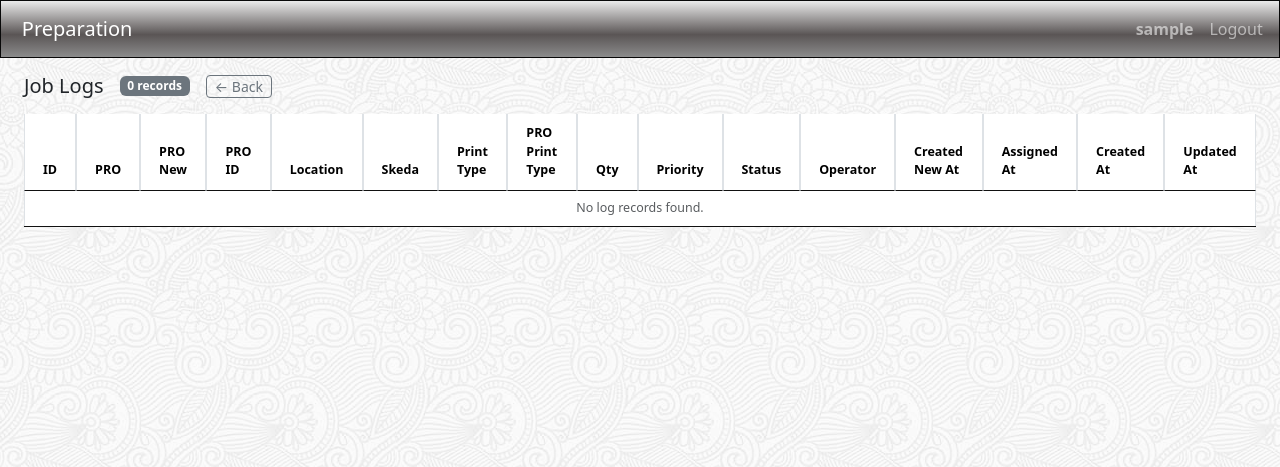
After one commit to satmari/preparation, a Django app: page /job-management/job-logs/ in a window 1280 px wide. The commit adds this page. Shown: the top 467 px of the page. Run offline with Django 5.2, Linux system fonts and the light colour scheme; the visitor is signed in with stand-in values (Sample User, id 1); data that the repository does not hold is empty; some libraries are stand-ins or nearby versions.

Commit message:
2026.06.03 job decorations

```diff
--- a/core/models.py
+++ b/core/models.py
@@ -291,6 +291,7 @@ class PrintRequestLabels(models.Model):
     printer = models.CharField(max_length=255, null=True, blank=True)
     qty = models.CharField(max_length=255, null=True, blank=True)
     material = models.TextField(null=True, blank=True)
+    composition = models.TextField(null=True, blank=True)
     created_at = models.DateTimeField(auto_now_add=True)
     updated_at = models.DateTimeField(auto_now=True)
 
--- a/core/templates/core/base.html
+++ b/core/templates/core/base.html
@@ -83,9 +83,6 @@
                             </li>
                             <li class="nav-item">
                                 <a class="nav-link pos-link" href="{% url 'preparation:log_tables_action' 'table' %}">Log tables</a>
-                            </li>
-                            <li class="nav-item">
-                                <a class="nav-link pos-link" href="{% url 'job_management:pos_overview' %}"><span style="color:lightcoral">Job Management</span></a>
                             </li>
                             <li class="nav-item">
                                 <a class="nav-link pos-link" href="{% url 'job_management:job_items' %}"><span style="color:lightcoral">Job Items</span></a>
--- /dev/null
+++ b/job_management/templates/job_management/job_logs.html
@@ -0,0 +1,82 @@
+{% extends "core/base.html" %}
+{% load static %}
+
+{% block title %}Job Logs{% endblock %}
+
+{% block content %}
+<div class="container-fluid px-4 mt-3">
+
+    <div class="d-flex align-items-center mb-3">
+        <h5 class="mb-0">Job Logs</h5>
+        <span class="ms-3 badge bg-secondary">{{ logs|length }} records</span>
+        <button onclick="history.back()" class="btn btn-sm btn-outline-secondary ms-3">&larr; Back</button>
+    </div>
+
+    <table id="job-logs-table" class="table table-sm table-bordered table-hover" style="width:100%; font-size:0.78rem;">
+        <thead>
+            <tr>
+                <th>ID</th>
+                <th>PRO</th>
+                <th>PRO New</th>
+                <th>PRO ID</th>
+                <th>Location</th>
+                <th>Skeda</th>
+                <th>Print Type</th>
+                <th>PRO Print Type</th>
+                <th>Qty</th>
+                <th>Priority</th>
+                <th>Status</th>
+                <th>Operator</th>
+                <th>Created New At</th>
+                <th>Assigned At</th>
+                <th>Created At</th>
+                <th>Updated At</th>
+            </tr>
+        </thead>
+        <tbody>
+            {% for log in logs %}
+            <tr>
+                <td>{{ log.id }}</td>
+                <td>{{ log.pro }}</td>
+                <td>{{ log.pro_new|default:"-" }}</td>
+                <td>{{ log.pro_id|default:"-" }}</td>
+                <td>{{ log.location|default:"-" }}</td>
+                <td>{{ log.skeda|default:"-" }}</td>
+                <td>
+                    {% if log.print_type == 'BARCODE' %}
+                        <span class="badge" style="background-color:darkseagreen; color:#000;">BARCODE</span>
+                    {% else %}
+                        <span class="badge" style="background-color:deepskyblue; color:#000;">CARELABEL</span>
+                    {% endif %}
+                </td>
+                <td>{{ log.pro_print_type }}</td>
+                <td>{{ log.qty|default:"-" }}</td>
+                <td>{{ log.priority|default:"-" }}</td>
+                <td>{{ log.status|default:"-" }}</td>
+                <td>{{ log.operator|default:"-" }}</td>
+                <td>{{ log.created_new_at|date:"Y-m-d H:i"|default:"-" }}</td>
+                <td>{{ log.assigned_at|date:"Y-m-d H:i"|default:"-" }}</td>
+                <td>{{ log.created_at|date:"Y-m-d H:i" }}</td>
+                <td>{{ log.updated_at|date:"Y-m-d H:i" }}</td>
+            </tr>
+            {% empty %}
+            <tr>
+                <td colspan="16" class="text-center text-muted">No log records found.</td>
+            </tr>
+            {% endfor %}
+        </tbody>
+    </table>
+</div>
+{% endblock %}
+
+{% block scripts %}
+<script>
+$(document).ready(function () {
+    $('#job-logs-table').DataTable({
+        pageLength: 100,
+        order: [[14, 'desc']],
+        fixedHeader: true,
+    });
+});
+</script>
+{% endblock %}
--- a/job_management/templates/job_management/operators.html
+++ b/job_management/templates/job_management/operators.html
@@ -7,7 +7,7 @@
 
     <div class="d-flex align-items-center mb-3">
         <h5 class="mb-0">Operators</h5>
-        <a href="{% url 'job_management:pos_overview' %}" class="btn btn-sm btn-outline-secondary ms-3">&larr; Back to Job Management</a>
+        <button onclick="history.back()" class="btn btn-sm btn-outline-secondary ms-3">&larr; Back to Job Management</button>
     </div>
 
     <!-- Add form -->
--- a/job_management/urls.py
+++ b/job_management/urls.py
@@ -13,4 +13,6 @@ urlpatterns = [
     path('operators/add/', views.operator_add, name='operator_add'),
     path('operators/<int:pk>/edit/', views.operator_edit, name='operator_edit'),
     path('send-to-stock/<int:item_id>/', views.send_to_stock, name='send_to_stock'),
+    path('job-logs/', views.job_logs, name='job_logs'),
+    path('print-job-item/<int:item_id>/', views.print_job_item, name='print_job_item'),
 ]
--- a/job_management/views.py
+++ b/job_management/views.py
@@ -397,3 +397,67 @@ def apply_jobs(request):
 
     messages.success(request, f"Jobs applied: {deleted_count} removed, {saved} new records added.")
     return redirect('job_management:job_items')
+
+
+@login_required
+def print_job_item(request, item_id):
+    from core.models import JobManagementItem, PrintRequestLabels
+    from core.utils import get_composition_str
+    from django.utils import timezone
+
+    item = JobManagementItem.objects.get(pk=item_id)
+    po = item.pro[-7:] if item.pro and len(item.pro) >= 7 else item.pro
+
+    # Get po_id, style, color, size from pos table using last 7 chars of pro
+    pos_data = {}
+    with connection.cursor() as cursor:
+        cursor.execute("SELECT TOP 1 id, style, color, size FROM pos WHERE po = %s", [po])
+        row = cursor.fetchone()
+        if row:
+            pos_data = {'po_id': row[0], 'style': row[1], 'color': row[2], 'size': row[3]}
+
+    # Get material from trebovanje_db
+    material_str = None
+    try:
+        with connections['trebovanje_db'].cursor() as cursor:
+            cursor.execute("""
+                SELECT wc, material
+                FROM trebovanje.dbo.sap_coois_all
+                WHERE po LIKE %s
+                  AND wc NOT IN ('WCPS','WC03I','WC03I_K','WC03I_Z','WC03O','WC03O_K','WC03O_Z')
+                  AND material NOT LIKE 'K%%'
+                  AND material NOT LIKE 'CUT%%'
+                ORDER BY wc ASC
+            """, ['%' + po])
+            mat_rows = cursor.fetchall()
+        if mat_rows:
+            material_str = '   '.join(f"{r[0]}-{r[1]}" for r in mat_rows)
+    except Exception:
+        pass
+
+    composition_str = get_composition_str(po)
+
+    PrintRequestLabels.objects.create(
+        po_id=pos_data.get('po_id') or 0,
+        po=po,
+        type='Barcode' if item.print_type == 'BARCODE' else 'Carelabel',
+        style=pos_data.get('style'),
+        color=pos_data.get('color'),
+        size=pos_data.get('size'),
+        comment=item.qty,
+        created=timezone.now().strftime('%Y-%m-%d %H:%M'),
+        printer="Preparacija Zebra",
+        qty=item.qty,
+        material=material_str,
+        composition=composition_str,
+    )
+
+    messages.success(request, f"Label printed: {item.pro} — {item.print_type}.")
+    return redirect('job_management:job_items')
+
+
+@login_required
+def job_logs(request):
+    from core.models import JobManagementItemLog
+    logs = JobManagementItemLog.objects.all().order_by('-created_at')
+    return render(request, 'job_management/job_logs.html', {'logs': logs})
--- a/preparation/templates/preparation/log_tables.html
+++ b/preparation/templates/preparation/log_tables.html
@@ -72,6 +72,9 @@
             <a href="{% url 'preparation:log_tables_action' 'request_c' %}" class="btn btn-light border w-100 mx-auto">Carelabel requests</a>
             <br>
             <a href="{% url 'preparation:log_tables_action' 'request_s' %}" class="btn btn-light border w-100 mx-auto">SecondQ requests</a>
+            <br>
+            <a href="{% url 'job_management:pos_overview' %}" class="btn btn-light border w-100 mx-auto" style="color:lightcoral;">Job Management</a>
+            <a href="{% url 'job_management:job_logs' %}" class="btn btn-light border w-100 mx-auto" style="color:lightcoral;">Job Logs</a>
         </div>
 
     </div>
--- a/preparation/templates/preparation/po_stock.html
+++ b/preparation/templates/preparation/po_stock.html
@@ -53,7 +53,7 @@
                 <th>Num lines</th>
                 <th>Po loc</th>
                 <th>Order Qty</th>
-                <th>90%</th>
+                <th>BB Sum</th>
                 <th style="background-color: darkseagreen">B printed</th>
                 <th style="background-color: darkseagreen">B %</th>
                 <th style="background-color: darkseagreen">B to print</th>
@@ -83,7 +83,7 @@
                 <td>{{ pos.no_lines_by_skeda }}</td>
                 <td>{{ pos.location}}</td>
                 <td>{{ pos.total_order_qty }}</td>
-                <td>{{ pos.90}}</td>
+                <td>{{ pos.bb_sum }}</td>
 
                 <td>{{ pos.stock_b }}</td>
                 <td>{{ pos.stock_percentage_b}}</td>
```
Also changed, not shown: core/utils.py (added, +51 -0 lines), job_management/templates/job_management/job_items.html (+22 -4 lines), job_management/templates/job_management/pos_overview.html (+0 -9 lines), preparation/views.py (+51 -8 lines), project/settings.py (+13 -1 lines), core/migrations/0024_add_composition_to_print_request_labels.py (added).
